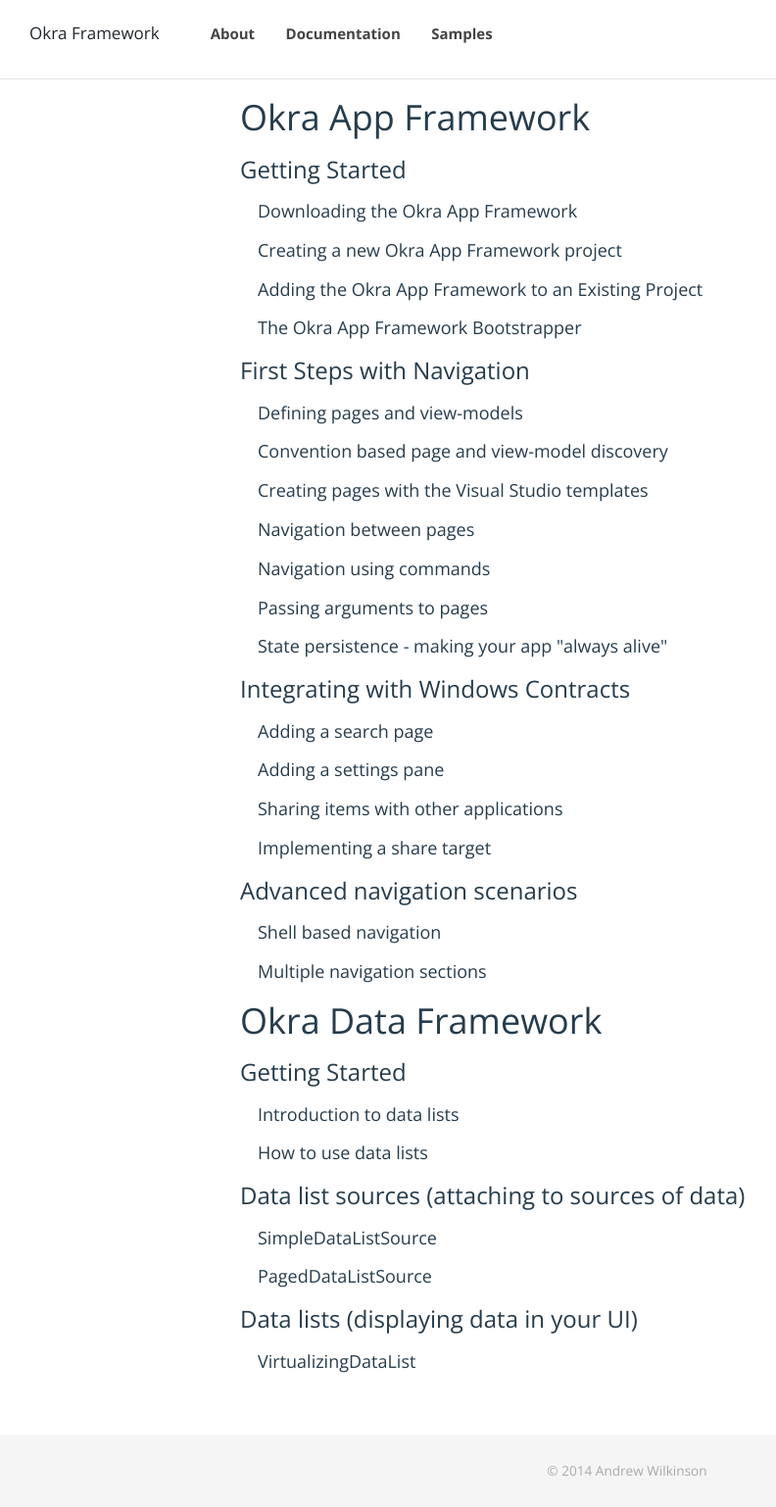
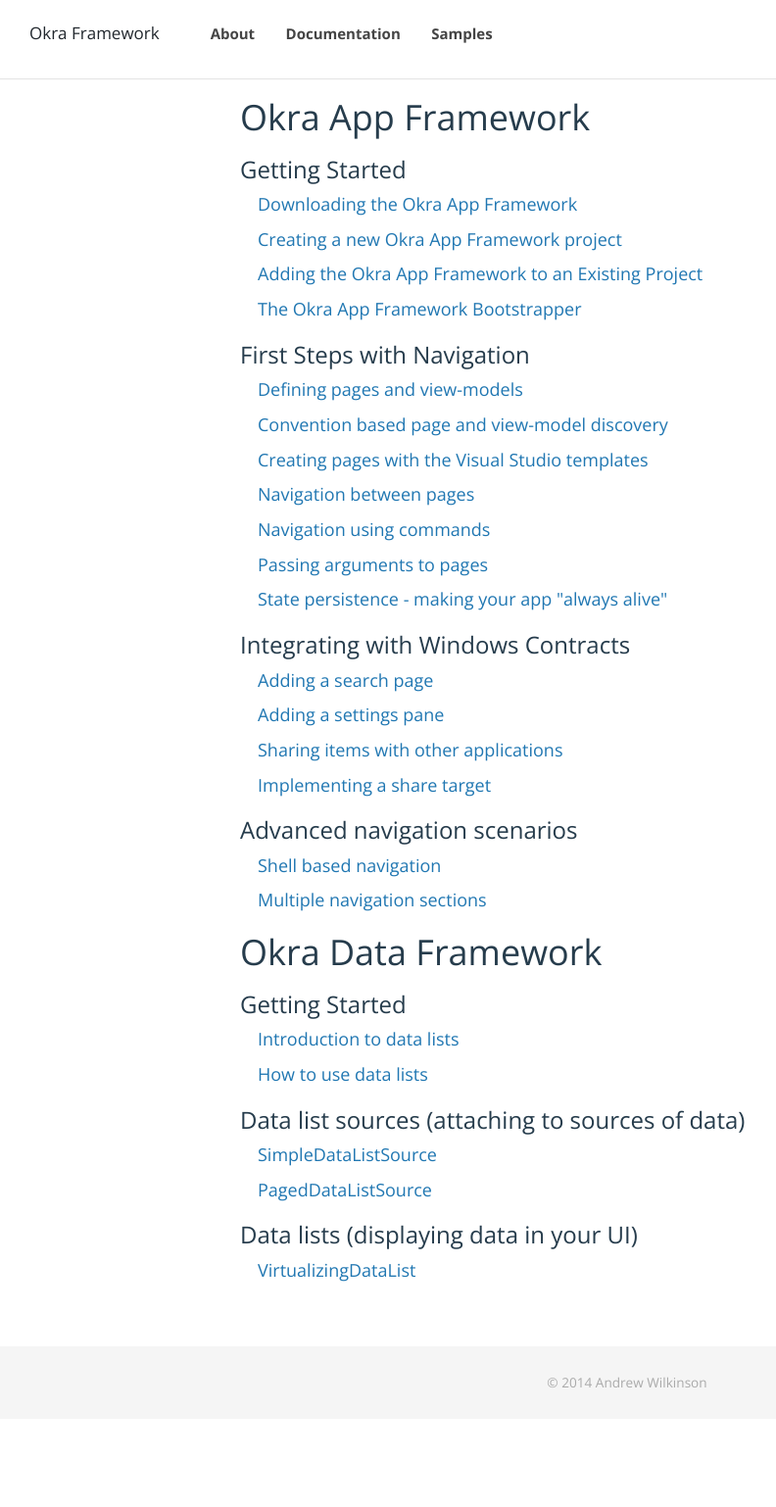
Before and after one commit to OkraFramework/OkraFramework.github.io, a Jekyll site: the page built from documentation/index.html, in a window 1280 px wide. Shown: the whole page at 98% size, without its empty margins (0-792 px from the left). Built offline with Jekyll 4.4.1, drawn with Linux system fonts in a browser that asks for light colours; nearby versions of some CDN libraries; after the commit the page ends 1448 px from its top, so only the background shows below that.

Commit message:
Update documentation index to make links more obvious

```diff
--- a/_sass/_docs.scss
+++ b/_sass/_docs.scss
@@ -15,7 +15,7 @@
         font-size: 24px;
     }
 
-    h3 {
+    .doc-level-3 {
         font-size: 18px;
         padding-left: 1em;
     }
--- a/documentation/index.html
+++ b/documentation/index.html
@@ -10,11 +10,13 @@
             <h2>{{ section2.title }}</h2>
             {% if section2.url %} </a> {% endif %}
                 {% for section3 in section2.subsections %}
+                <p class="doc-level-3">
                 {% if section3.url %} <a href="{{ section3.url }}">
                     {% endif %}
-                    <h3>{{ section3.title }}</h3>
+                    {{ section3.title }}
                     {% if section3.url %}
                 </a> {% endif %}
+                </p>
                 {% endfor %}
         {% endfor %}
     {% endfor %}
```
